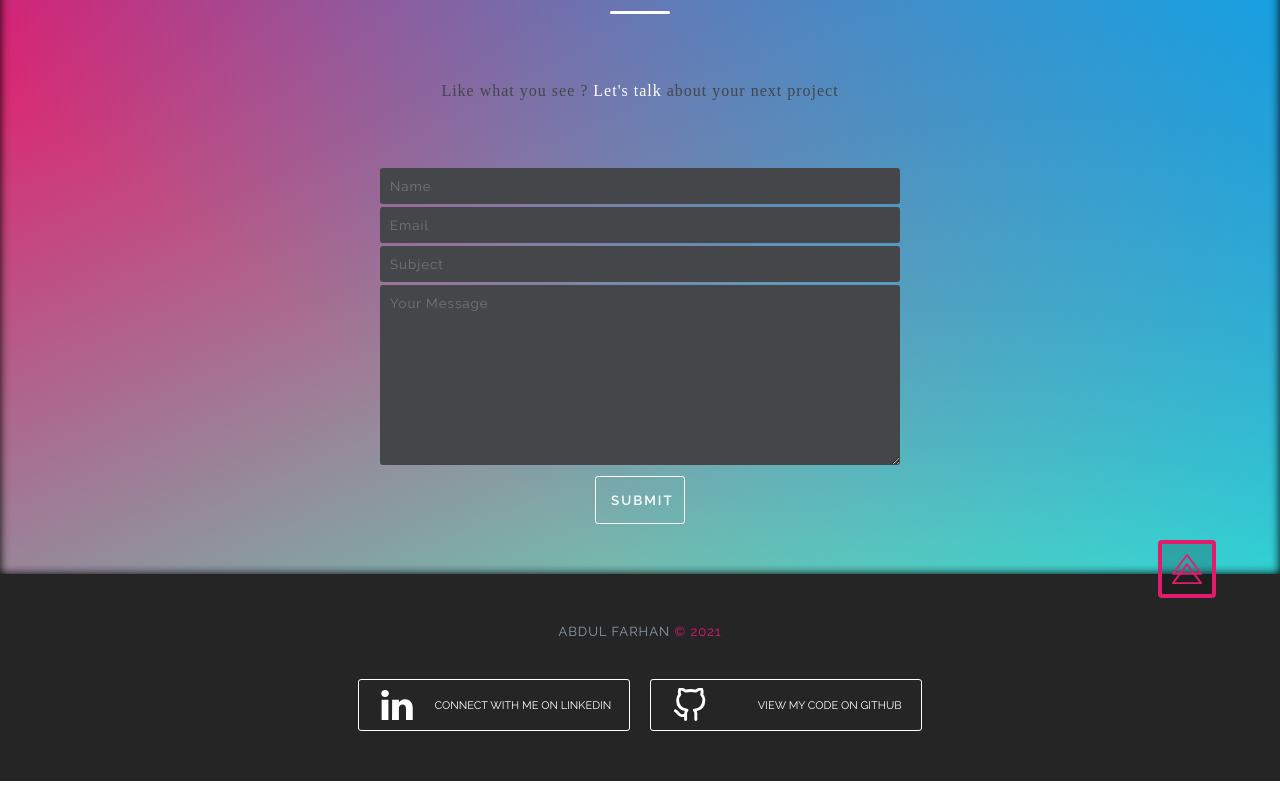
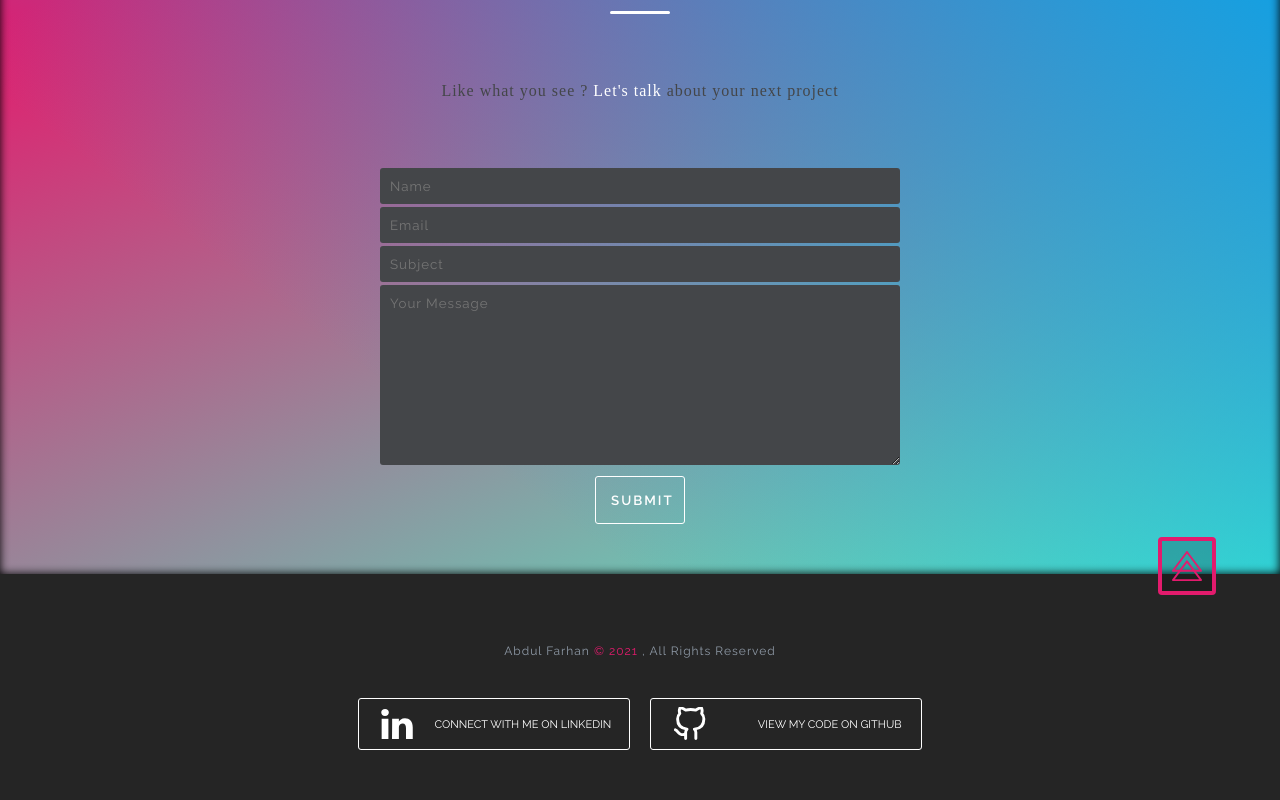
Before and after one commit to fabdul88/abdulfarhan, a React (Create React App) app: page / in a window 1280 px wide. Shown: the part 3549-4349 px from the top of the page. Built offline with nearby package versions, Linux system fonts and the light colour scheme; a web font is replaced by a local one.

Commit message:
portfolio updates

```diff
--- a/src/Components/Footer/Footer.jsx
+++ b/src/Components/Footer/Footer.jsx
@@ -16,8 +16,9 @@ export default function Footer() {
       <div>
         <div className="footer-container__copyright-container">
           <p className="footer-container__copyright">
-            ABDUL FARHAN
-            <span className="footer-container__copyright-span"> © 2021</span>
+            Abdul Farhan
+            <span className="footer-container__copyright-span"> © 2021 </span>,
+            All Rights Reserved
           </p>
         </div>
         <ul className="footer-container__social-list">
--- a/src/Components/Footer/footer.scss
+++ b/src/Components/Footer/footer.scss
@@ -10,10 +10,10 @@
   padding: 0 0 30px 0;
   &__copyright {
     color: #8f9aa7;
-    font-size: 13px;
+    font-size: 12px;
     letter-spacing: 1px;
     margin: 0;
-    padding: 50px 0 0 0;
+    padding: 70px 0 0 0;
     &-span {
       color: #e31b6d;
     }
--- a/src/index.scss
+++ b/src/index.scss
@@ -3,6 +3,8 @@
 body {
   margin: 0;
   font-family: "Soulmaze", "RalewayR";
+  scroll-behavior: smooth;
+  box-sizing: border-box;
 }
 
 code {
```
